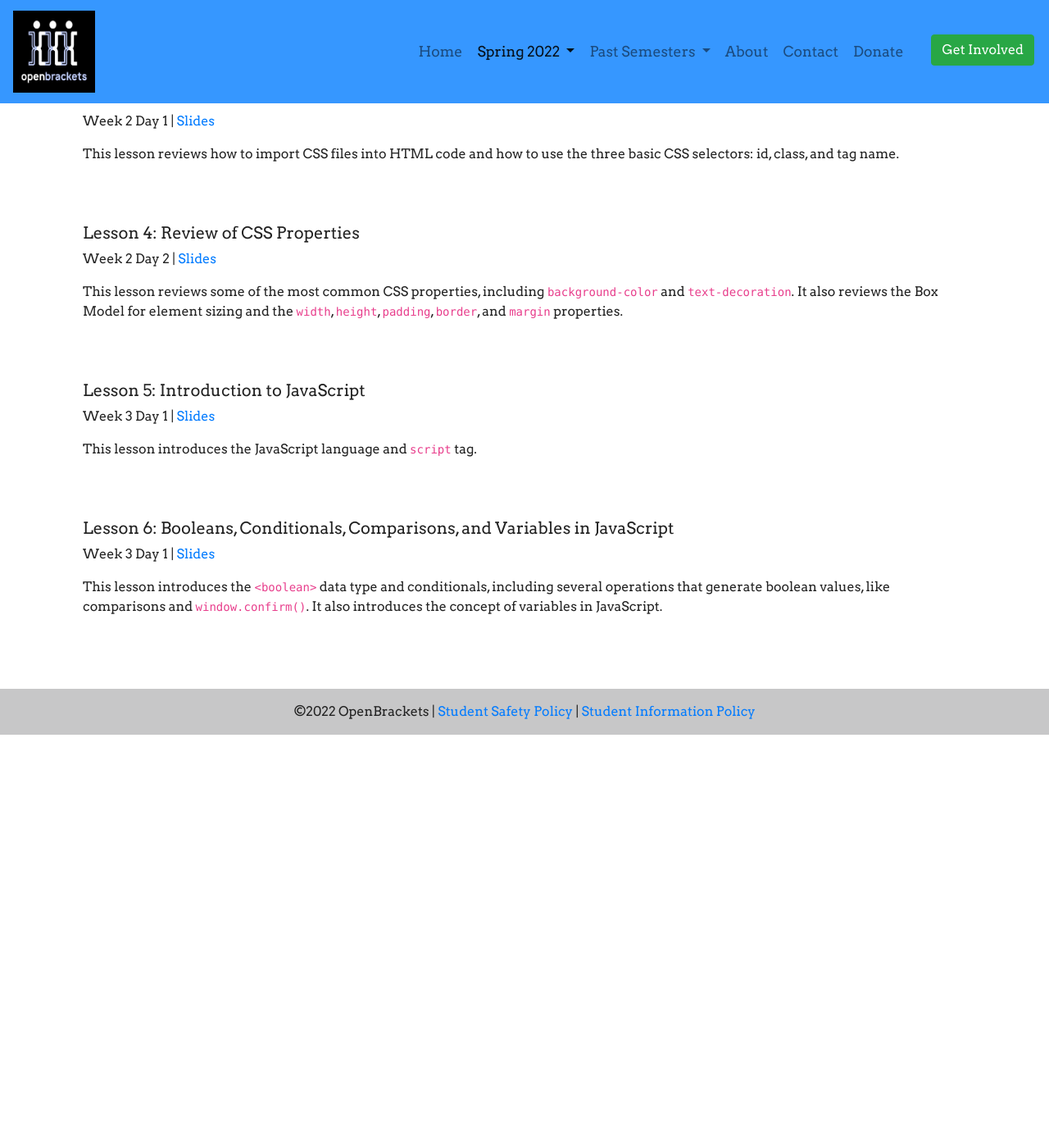
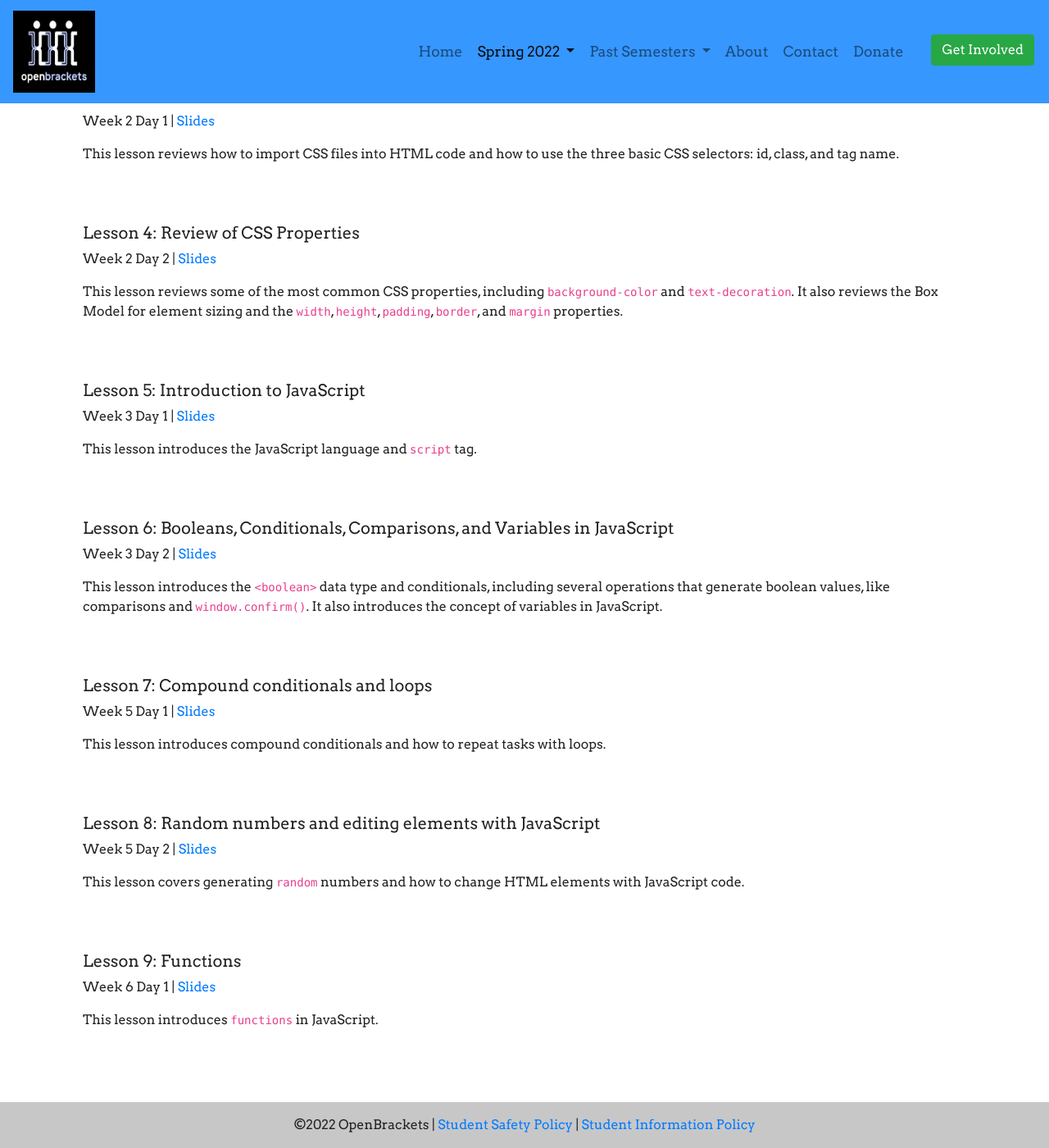
Before and after one commit to qpwoeirut/OpenBrackets-website, a Jekyll site: the page built from spring2022/intermediateWebDevelopment.html, in a window 1280 px wide and 1400 px high, scrolled down 561 px. Shown: the whole window at 82% size. Built offline with Jekyll 4.4.1, drawn with Linux system fonts in a browser that asks for light colours; before the commit the page ends 1457 px from its top, so only the background shows below that.

Commit message:
Add lesson 7, 8 and 9 to intermediateWebDevelopment.html

```diff
--- a/spring2022/intermediateWebDevelopment.html
+++ b/spring2022/intermediateWebDevelopment.html
@@ -76,7 +76,7 @@ navbarHighlight: spring2022
 <div class="col-12 media">
     <div class="media-body">
         <h5 class="mt-0">Lesson 6: Booleans, Conditionals, Comparisons, and Variables in JavaScript</h5>
-        <p>Week 3 Day 1 | <a
+        <p>Week 3 Day 2 | <a
                 href="https://docs.google.com/presentation/d/15OWehnENoZ7dXzxl9nHIgwYadxr8hOys4FEp1BU02XA/edit"
                 target="_blank">Slides</a></p>
         <p>This lesson introduces the <code>&lt;boolean&gt;</code> data type and conditionals, including several
@@ -86,3 +86,36 @@ navbarHighlight: spring2022
         <br>
     </div>
 </div>
+<div class="col-12 media">
+    <div class="media-body">
+        <h5 class="mt-0">Lesson 7: Compound conditionals and loops</h5>
+        <p>Week 5 Day 1 | <a
+                href="https://docs.google.com/presentation/d/14xX1wO5v1nirnCP7tc7qFXX0BvJrQT9nkdkEoRzf39s"
+                target="_blank">Slides</a></p>
+        <p>This lesson introduces compound conditionals and how to repeat tasks with loops.
+        </p>
+        <br>
+    </div>
+</div>
+<div class="col-12 media">
+    <div class="media-body">
+        <h5 class="mt-0">Lesson 8: Random numbers and editing elements with JavaScript</h5>
+        <p>Week 5 Day 2 | <a
+                href="https://docs.google.com/presentation/d/1RrxF29lgozUOdrAUE3Ixo72BvaUt9dUySNi-BfMKqvA"
+                target="_blank">Slides</a></p>
+        <p>This lesson covers generating <code>random</code> numbers and how to change HTML elements with JavaScript code.
+        </p>
+        <br>
+    </div>
+</div>
+<div class="col-12 media">
+    <div class="media-body">
+        <h5 class="mt-0">Lesson 9: Functions</h5>
+        <p>Week 6 Day 1 | <a
+                href="https://docs.google.com/presentation/d/1A9FCj3bUj93hTOWht2Jo_kLVl1b_LbsgZGKL3onGCbo"
+                target="_blank">Slides</a></p>
+        <p>This lesson introduces  <code>functions</code> in JavaScript.
+        </p>
+        <br>
+    </div>
+</div>
```
